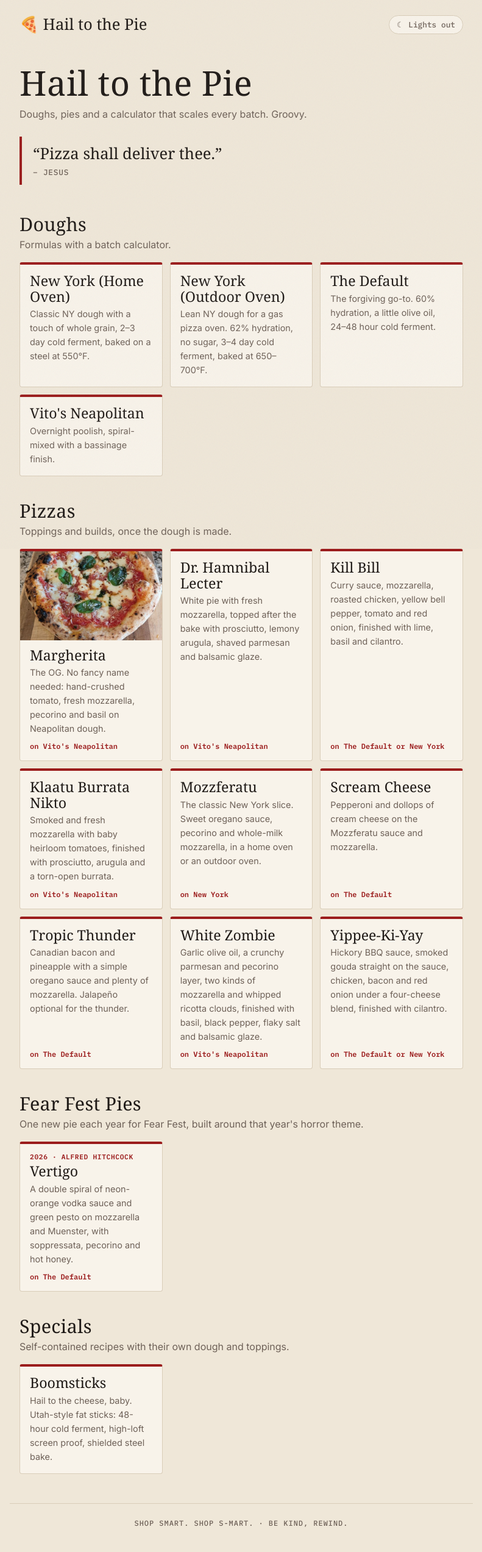
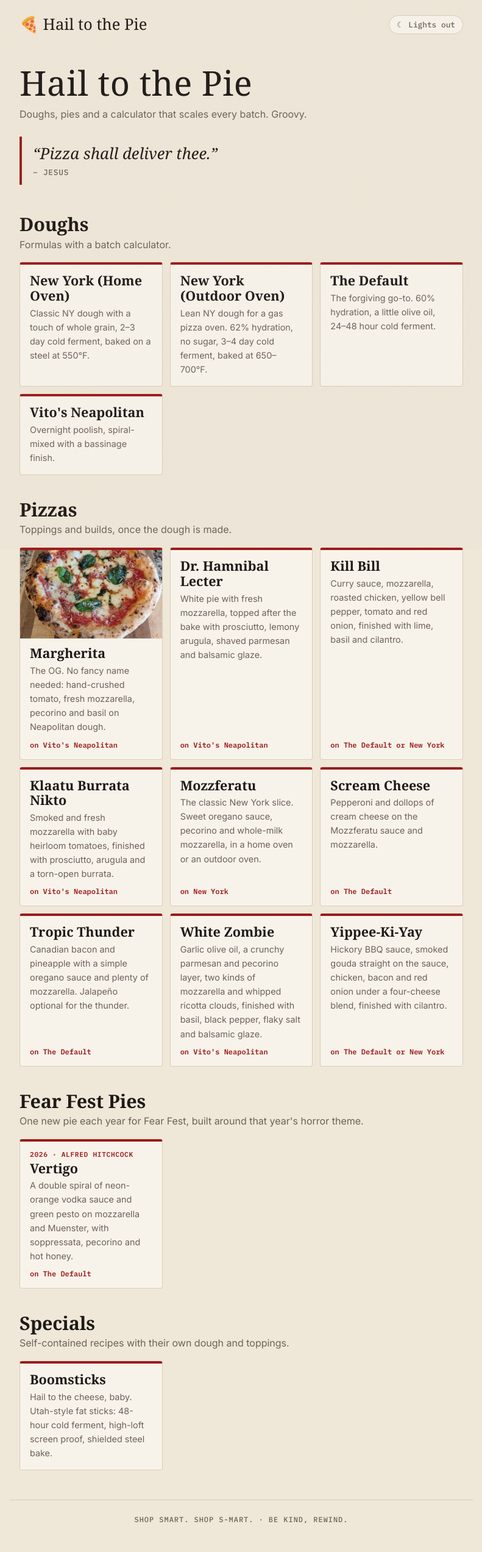
Before and after one commit to daftn/pizza, a Jekyll site: the page built from index.html, in a window 1280 px wide. Shown: the whole page at 61% size, without its empty margins (244-1035 px from the left). Built offline with Jekyll 4.4.1, drawn with Linux system fonts in a browser that asks for light colours; some web fonts are replaced.

Commit message:
Fonts: Pirata One for the site name, Texturina for all other headings
Co-Authored-By: Claude Opus 5.5 <noreply@anthropic.com>
Claude-Session: https://claude.ai/code/session_01CXsahQwDMBDTEp9ieURmT9

```diff
--- a/_layouts/default.html
+++ b/_layouts/default.html
@@ -14,7 +14,7 @@
   </script>
   <link rel="preconnect" href="https://fonts.googleapis.com">
   <link rel="preconnect" href="https://fonts.gstatic.com" crossorigin>
-  <link rel="stylesheet" href="https://fonts.googleapis.com/css2?family=Pirata+One&family=Inter:wght@400;500;600&family=IBM+Plex+Mono:wght@500;600&display=swap">
+  <link rel="stylesheet" href="https://fonts.googleapis.com/css2?family=Pirata+One&family=Texturina:ital,wght@0,500;0,700;1,500&family=Inter:wght@400;500;600&family=IBM+Plex+Mono:wght@500;600&display=swap">
   <link rel="stylesheet" href="{{ '/assets/style.css' | relative_url }}">
 </head>
 <body>
--- a/assets/style.css
+++ b/assets/style.css
@@ -12,7 +12,8 @@
   --warn: #c0392b;
   --grain: 0.06;
   --radius: 10px;
-  --display: "Pirata One", "UnifrakturCook", Georgia, serif;
+  --logo: "Pirata One", "UnifrakturCook", Georgia, serif;     /* site name only */
+  --display: "Texturina", "Pirata One", Georgia, serif;        /* every other heading */
   --sans: "Inter", system-ui, -apple-system, sans-serif;
   --mono: "IBM Plex Mono", ui-monospace, monospace;
   color-scheme: light;
@@ -78,7 +79,8 @@ main {
 
 a { color: var(--accent); }
 
-h1, h2, h3 { font-family: var(--display); font-weight: 400; line-height: 1.1; letter-spacing: 0.01em; }
+h1, h2, h3 { font-family: var(--display); font-weight: 700; line-height: 1.1; letter-spacing: -0.005em; }
+.intro h1 { font-family: var(--logo); font-weight: 400; letter-spacing: 0.01em; }
 h1 { font-size: clamp(2.4rem, 8vw, 3.5rem); margin: 0 0 8px; }
 h2 { font-size: 1.9rem; margin: 40px 0 12px; }
 h3 { font-size: 1.4rem; margin: 0; }
@@ -95,7 +97,7 @@ h3 { font-size: 1.4rem; margin: 0; }
   gap: 12px;
 }
 .site-title {
-  font-family: var(--display);
+  font-family: var(--logo);
   font-size: 1.6rem;
   color: var(--text);
   text-decoration: none;
@@ -131,7 +133,7 @@ h3 { font-size: 1.4rem; margin: 0; }
 .quotes { cursor: pointer; user-select: none; -webkit-tap-highlight-color: transparent; }
 .quotes:focus-visible { outline: 2px solid var(--accent); outline-offset: 4px; }
 .quote { margin: 24px 0 0; padding: 12px 0 12px 18px; border-left: 4px solid var(--accent); }
-.quote blockquote { margin: 0; font-family: var(--display); font-size: clamp(1.3rem, 4vw, 1.6rem); line-height: 1.25; }
+.quote blockquote { margin: 0; font-family: var(--display); font-weight: 500; font-style: italic; font-size: clamp(1.3rem, 4vw, 1.6rem); line-height: 1.25; }
 .quote figcaption { margin-top: 6px; color: var(--muted); font: 500 0.8rem var(--mono); letter-spacing: 0.06em; text-transform: uppercase; }
 
 .section-note { color: var(--muted); margin: -8px 0 16px; }
@@ -171,7 +173,7 @@ h3 { font-size: 1.4rem; margin: 0; }
   aspect-ratio: 16 / 10;
   object-fit: cover;
 }
-.card-title { font-family: var(--display); font-size: 1.45rem; line-height: 1.1; }
+.card-title { font-family: var(--display); font-weight: 700; font-size: 1.35rem; line-height: 1.15; }
 .card-summary { color: var(--muted); font-size: 0.9rem; }
 .card-badge { color: var(--accent); font: 600 0.7rem var(--mono); text-transform: uppercase; letter-spacing: 0.06em; }
 .card-meta { color: var(--accent); font: 600 0.75rem var(--mono); margin-top: auto; padding-top: 6px; }
```
Also changed, not shown: CLAUDE.md (+1 -1 lines).
